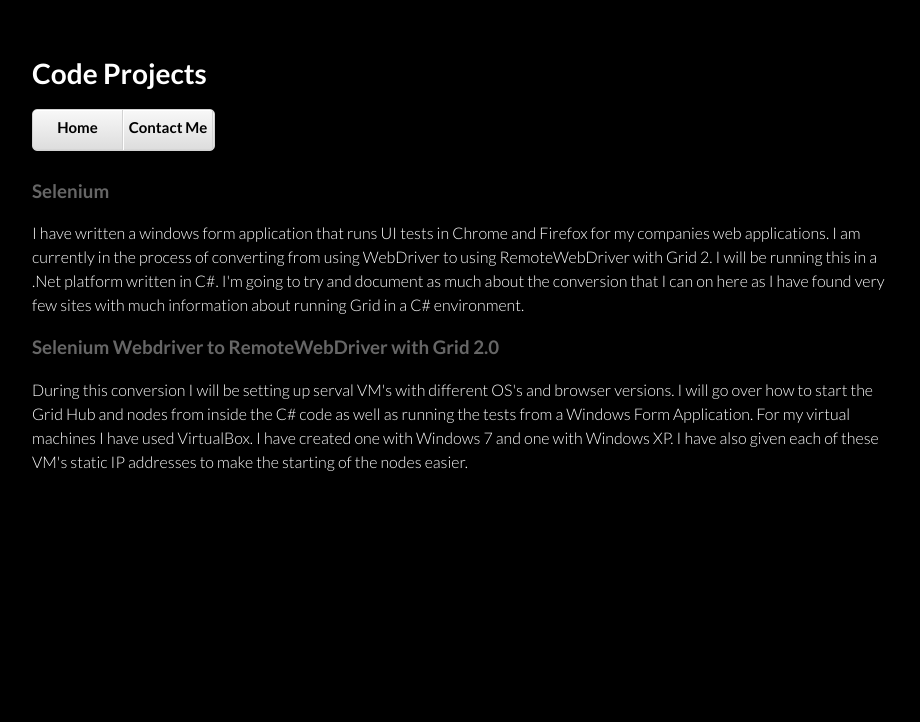
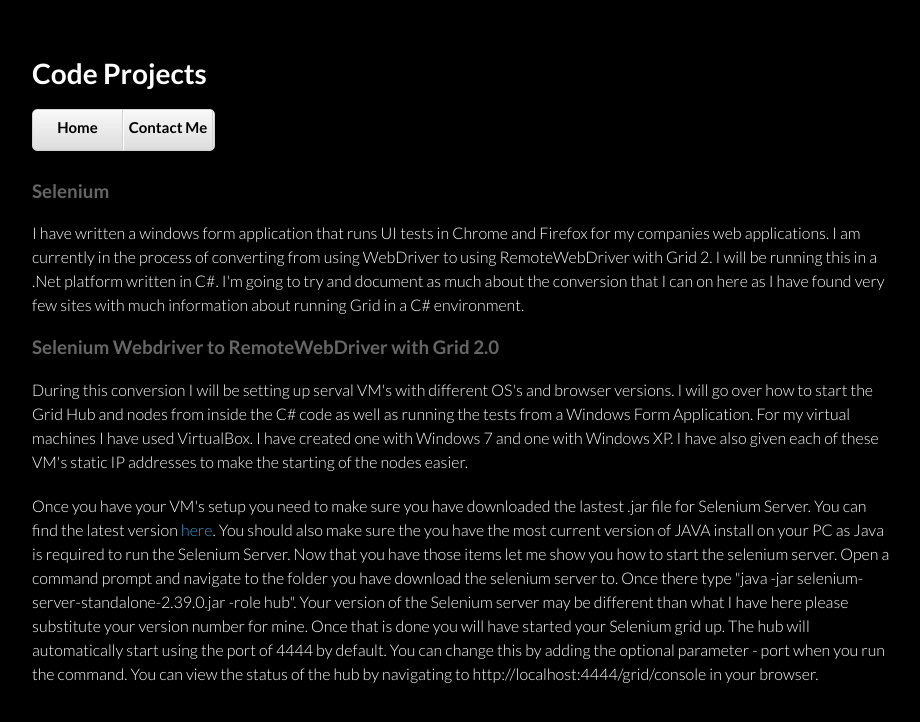
Before and after one commit to tmonck/tmonck.github.io, a Jekyll site: the page Code.html, which Jekyll copies as it is, in a window 1280 px wide. Shown: the top 722 px of the page, without its empty margins (178-1098 px from the left). Built offline with Jekyll 4.4.1, drawn with Linux system fonts in a browser that asks for light colours.

Commit message:
Updated page with more steps in the process.

```diff
--- a/Code.html
+++ b/Code.html
@@ -35,4 +35,10 @@
 		<p>During this conversion I will be setting up serval VM's with different OS's and browser versions. I will go over how to start the Grid Hub and nodes from inside the C# code as well as running the tests from a Windows Form Application.
 		For my virtual machines I have used VirtualBox. I have created one with Windows 7 and one with Windows XP. I have also given each of these VM's static IP addresses to make the starting of the nodes easier.</p>
 
+		<p>Once you have your VM's setup you need to make sure you have downloaded the lastest .jar file for Selenium Server. You can find the latest version <a href="http://docs.seleniumhq.org/download/">here</a>. You should also make sure the
+		you have the most current version of JAVA install on your PC as Java is required to run the Selenium Server. Now that you have those items let me show you how to start the selenium server. Open a command prompt and navigate to the folder
+		you have download the selenium server to. Once there type "java -jar selenium-server-standalone-2.39.0.jar -role hub". Your version of the Selenium server may be different than what I have here please substitute your version number for mine.
+		Once that is done you will have started your Selenium grid up. The hub will automatically start using the port of 4444 by default. You can change this by adding the optional parameter - port when you run the command. You can view the status
+		of the hub by navigating to http://localhost:4444/grid/console in your browser.</p>
 	  </section>
+  </body>
```
